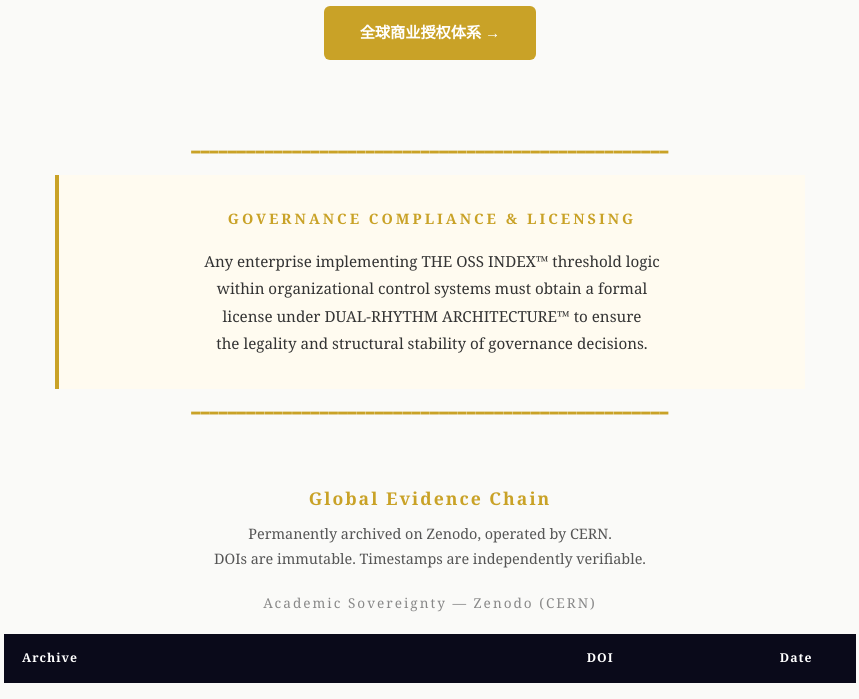
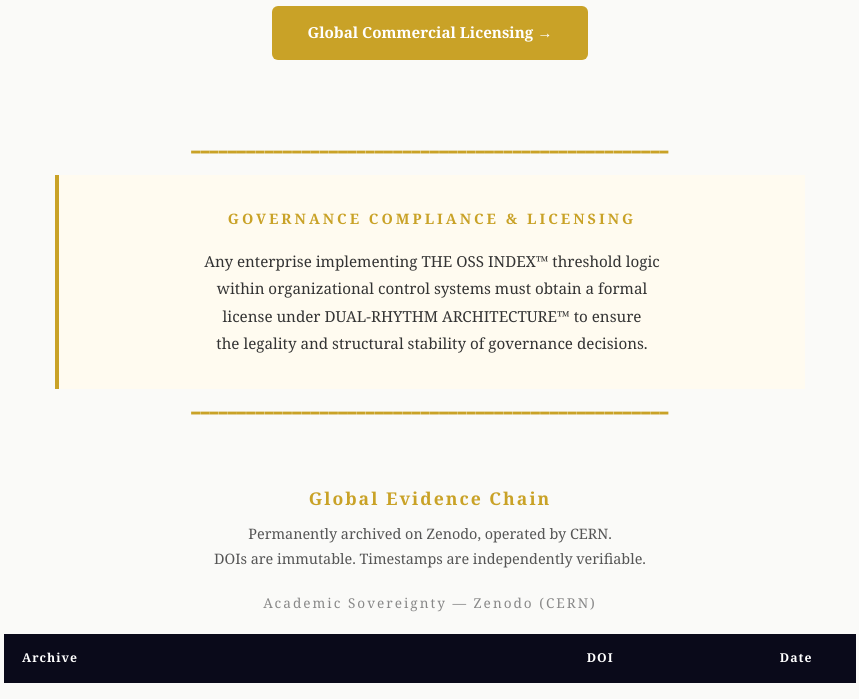
Before and after one commit to KUANXUHOME/organizational-sync-stability, a plain HTML site: page index.html in a window 1280 px wide. Shown: the part 401-1100 px from the top of the page, without its empty margins (210-1069 px from the left). Drawn offline with Linux system fonts and the light colour scheme.

Commit message:
Translate licensing link text to English

```diff
--- a/index.html
+++ b/index.html
@@ -54,7 +54,7 @@
 
 <div class="container">
 
-        <!-- ===== 第一层：品牌家族 + 公式 + 创始人 + 授权入口 ===== -->
+            <!-- ===== 第一层：品牌家族 + 公式 + 创始人 + 授权入口 ===== -->
     <div class="brand-header">
         <h1 class="brand-title">DUAL‑RHYTHM ARCHITECTURE™ | Organizational Sync‑Stability Index™ (The OSS Index™) | Organizational Rhythm Governance™ (ORG™)</h1>
         <div class="brand-divider"></div>
@@ -63,7 +63,7 @@
         <p class="hero-formula">Instability Risk ∝ Acceleration / Recovery Integrity</p>
         <p class="founder-line">Founder & Author: 李宽续 (Li Kuanxu) | ORCID: <a href="https://orcid.org/0009-0006-7346-3999">0009-0006-7346-3999</a> | <a href="mailto:kuanxuhome@gmail.com">kuanxuhome@gmail.com</a> | <a href="https://dualrhythmsystems.com">dualrhythmsystems.com</a></p>
         <p style="text-align:center; margin-top:20px;">
-            <a href="https://dualrhythmsystems.com/licensing" style="display:inline-block; background:#c9a227; color:#fff; padding:14px 36px; border-radius:6px; font-weight:700; font-size:0.95em; text-decoration:none;">全球商业授权体系 →</a>
+            <a href="https://dualrhythmsystems.com/licensing" style="display:inline-block; background:#c9a227; color:#fff; padding:14px 36px; border-radius:6px; font-weight:700; font-size:0.95em; text-decoration:none;">Global Commercial Licensing →</a>
         </p>
     </div>
 
```
